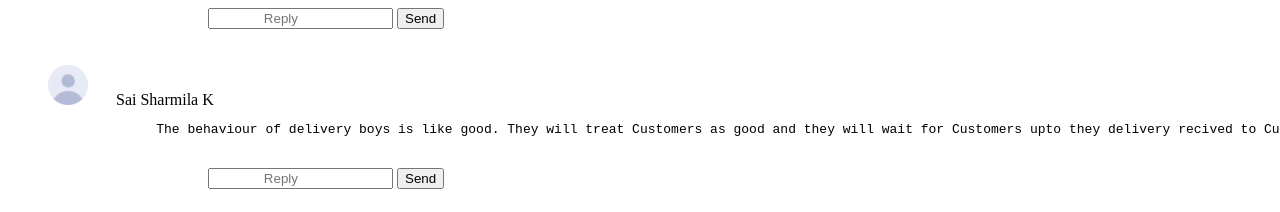
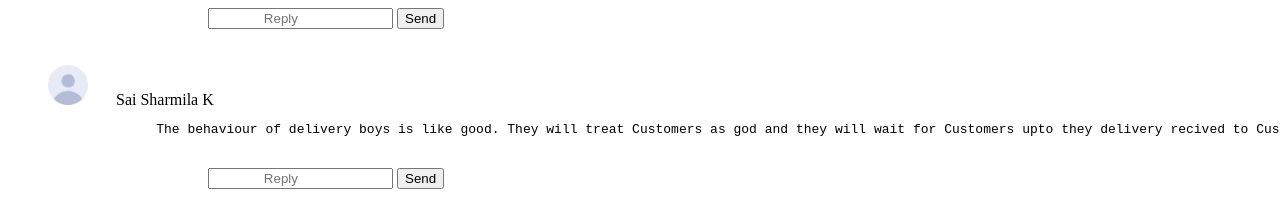
Before and after one commit to sagar-simpleleaner/zomato.github.io, a plain HTML site: page index.html in a window 1280 px wide. Shown: the part 4040-4252 px from the top of the page. Drawn offline with Linux system fonts and the light colour scheme.

Commit message:
Update index.html

```diff
--- a/index.html
+++ b/index.html
@@ -6,6 +6,7 @@
     <title>Zomato || online restaurant </title>
     <link rel="icon" href="imgas/zomato logo.png">
 </head>
+
 <body><br>
     <hr><hr><center><h1><b>ZOMATO</b></h1></center><hr><hr>
     &nbsp;&nbsp;
@@ -327,7 +328,7 @@
            &nbsp;&nbsp;&nbsp;&nbsp;&nbsp;&nbsp;&nbsp;&nbsp;&nbsp;
         <img src="imgas/User photo.png" alt="User photo" height="40px">
         &nbsp;&nbsp;&nbsp;&nbsp;&nbsp;&nbsp;<label for="Names">Sai Sharmila K</label><br>
-        <pre>                   The behaviour of delivery boys is like good. They will treat Customers as good and they will wait for Customers upto they delivery recived to Customer.</pre>
+        <pre>                   The behaviour of delivery boys is like good. They will treat Customers as god and they will wait for Customers upto they delivery recived to Customer.</pre>
         &nbsp;&nbsp;&nbsp;&nbsp;&nbsp;&nbsp;&nbsp;&nbsp;&nbsp;
         &nbsp;&nbsp;&nbsp;&nbsp;&nbsp;&nbsp;&nbsp;&nbsp;&nbsp;
         &nbsp;&nbsp;&nbsp;&nbsp;&nbsp;&nbsp;&nbsp;&nbsp;&nbsp;
```
